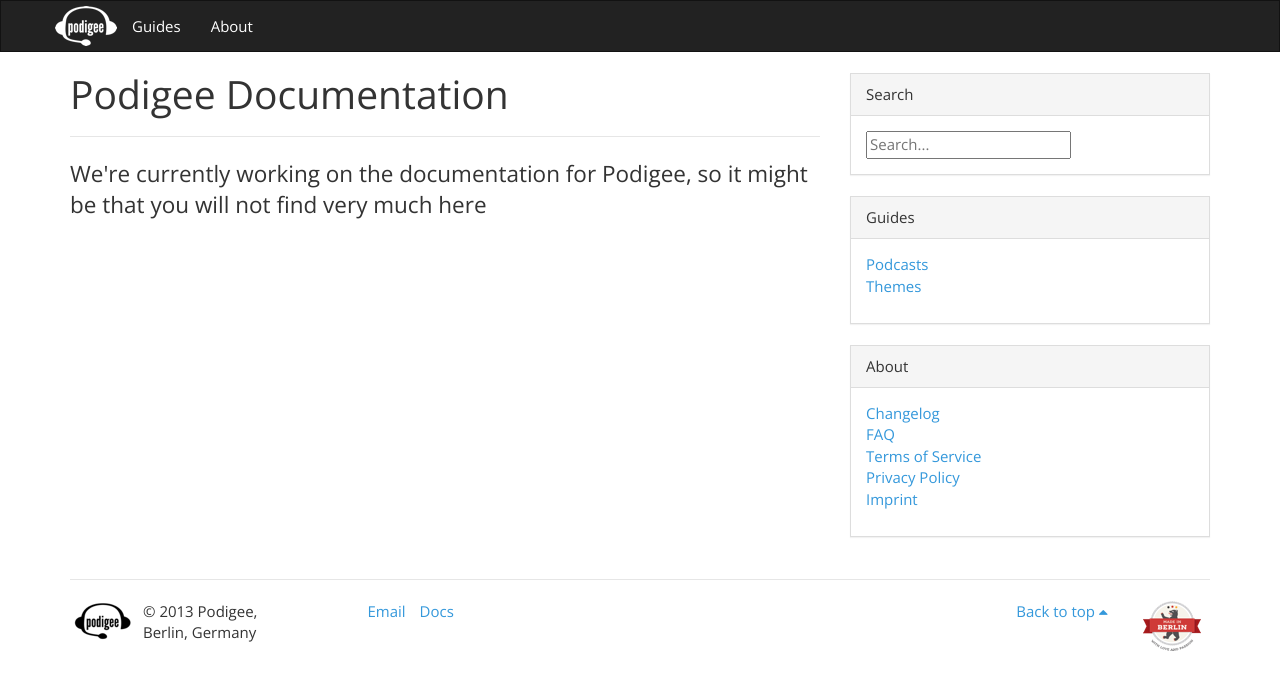
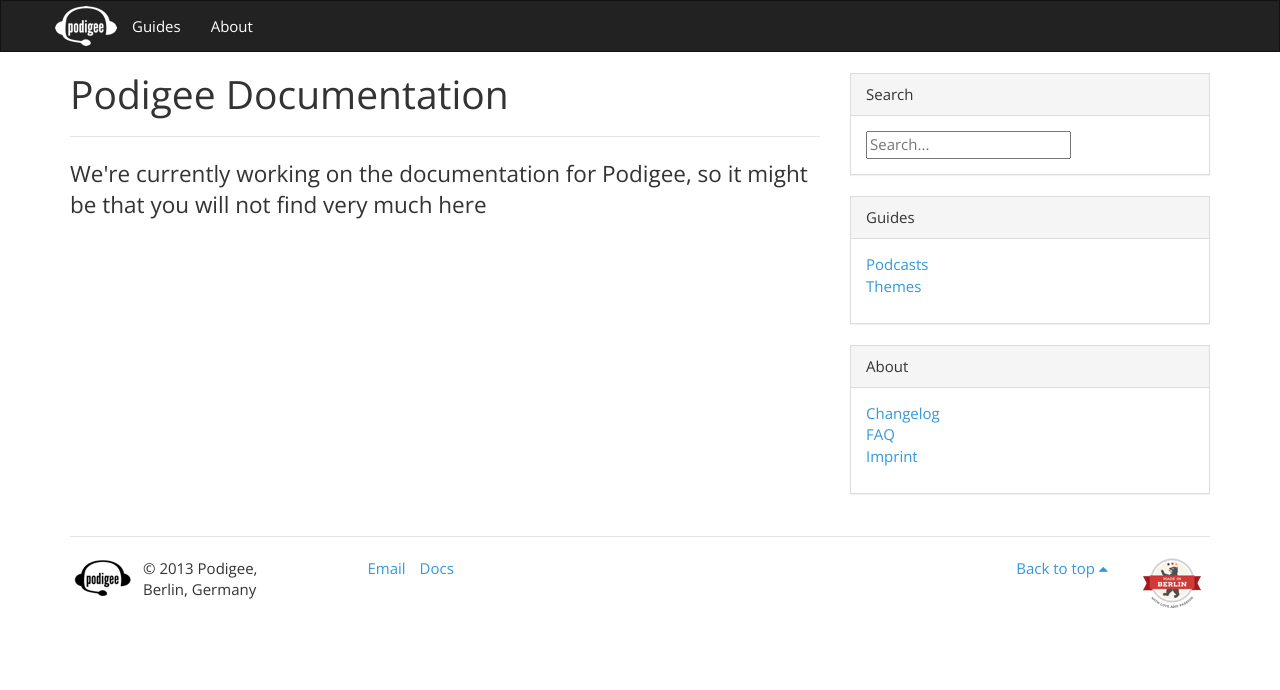
Before and after one commit to matisojka/docs.podigee.com, a Jekyll site: the page built from index.md, in a window 1280 px wide. Shown: the top 690 px of the page. Built offline with Jekyll 4.4.1, drawn with Linux system fonts in a browser that asks for light colours; nearby versions of some CDN libraries; Markdown is read by kramdown in place of the engine named in the settings.

Commit message:
removes tos and privacy links from nav until they are ready

```diff
--- a/_layouts/en.html
+++ b/_layouts/en.html
@@ -104,12 +104,6 @@
                   <a href="/about/faq/">FAQ</a>
                 </li>
                 <li>
-                  <a href="/about/tos/">Terms of Service</a>
-                </li>
-                <li>
-                  <a href="/about/privacy/">Privacy Policy</a>
-                </li>
-                <li>
                   <a href="/about/imprint/">Imprint</a>
                 </li>
               </ul>
```
